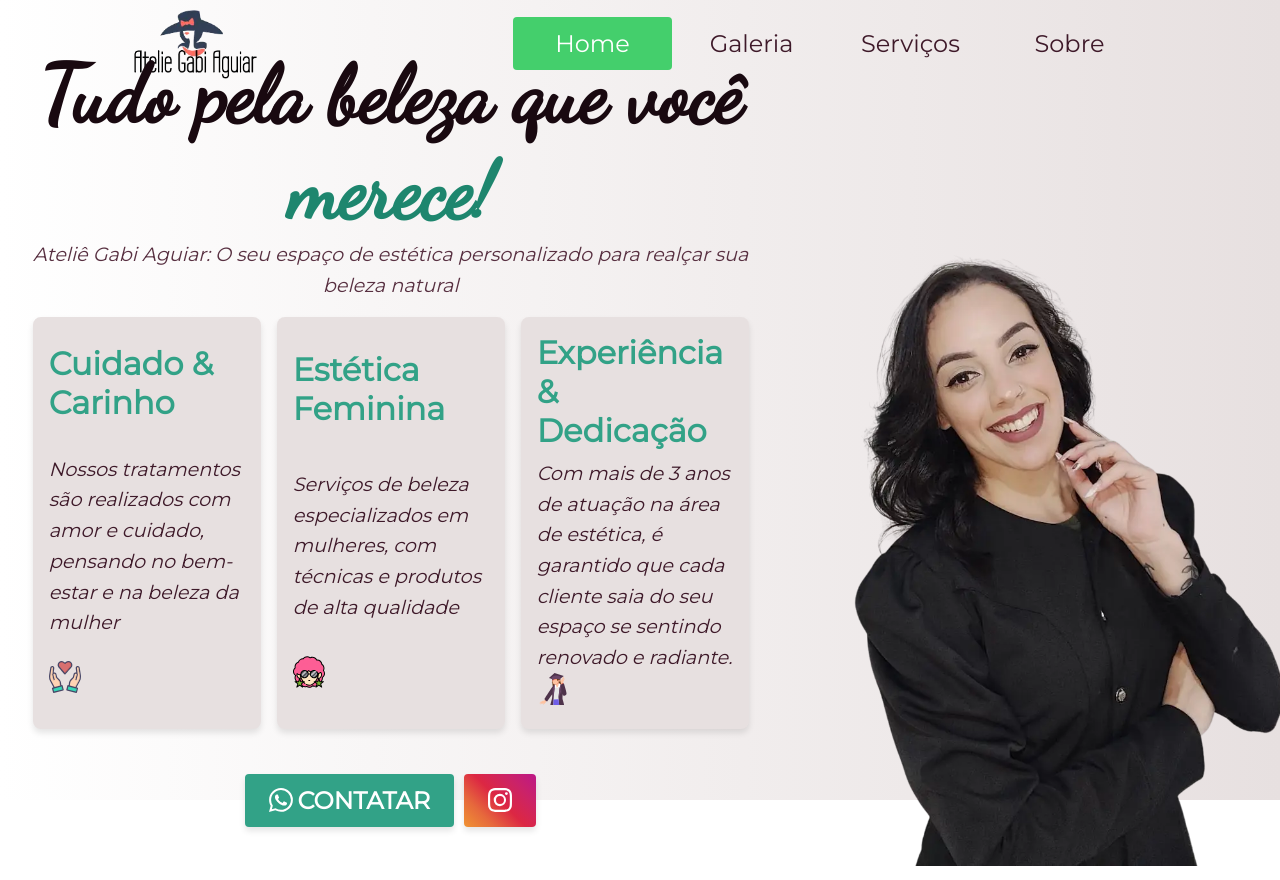
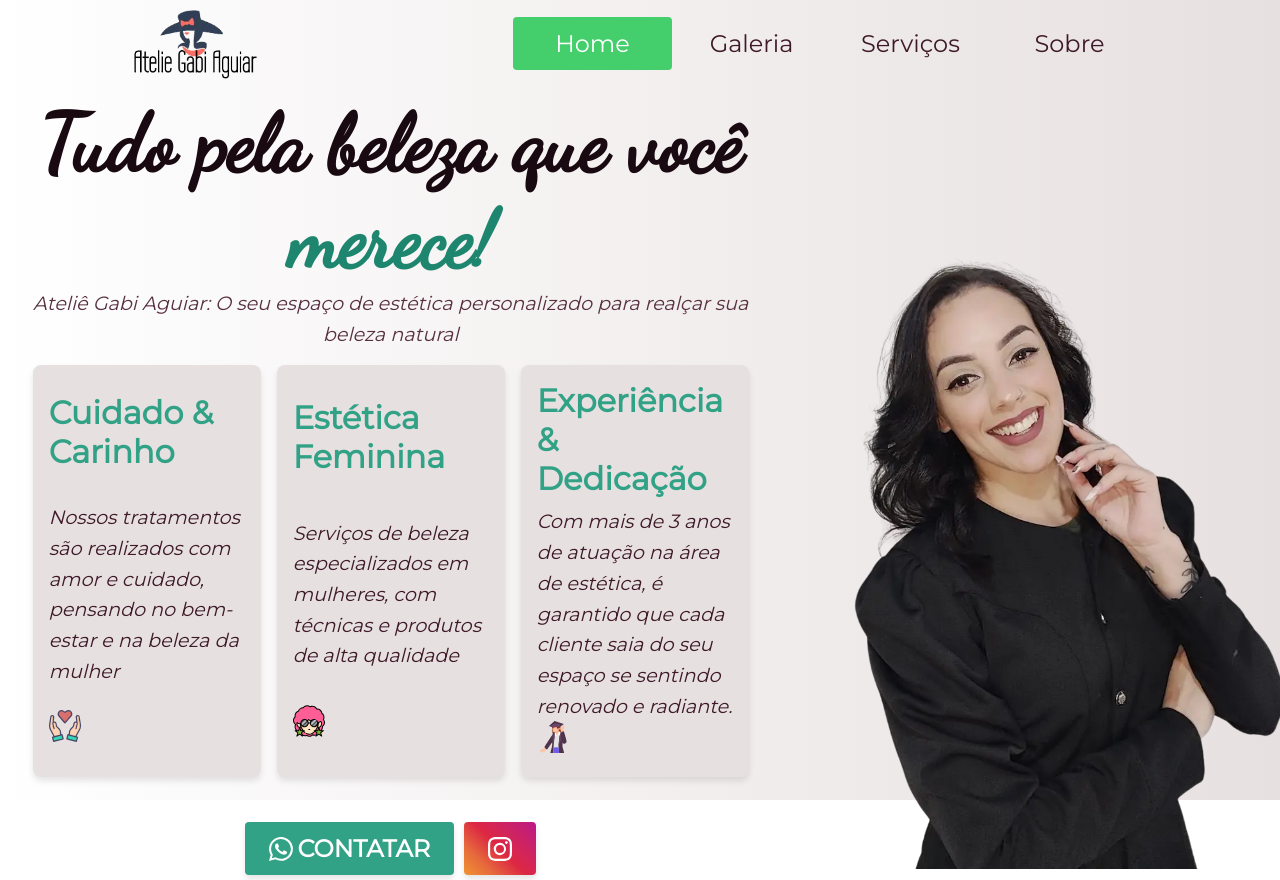
Before and after one commit to FilipeSall/Atelie-Gabi-Aguiar, a React (Create React App) app: page / in a window 1280 px wide. Shown: the top 880 px of the page. Built offline with nearby package versions, Linux system fonts and the light colour scheme.

Commit message:
ajustando responsividade do home

```diff
--- a/src/components/home/Home.module.css
+++ b/src/components/home/Home.module.css
@@ -1,5 +1,5 @@
 .container {
-    height: 90%;
+    height: 90vh;
     display: flex;
     color: var(--text);
     animation: animeLeft 0.3s ease forwards;
@@ -14,7 +14,7 @@
     text-align: center;
     align-items: center;
     width: 60%;
-    height: 100%;
+    height: fit-content;
     font-size: 2rem;
   }
 
```
